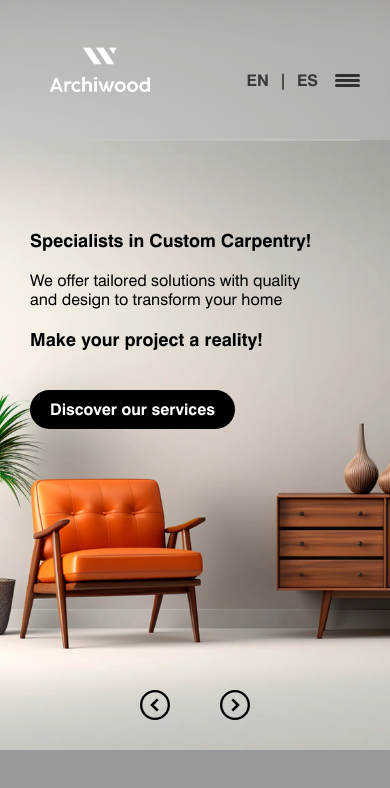
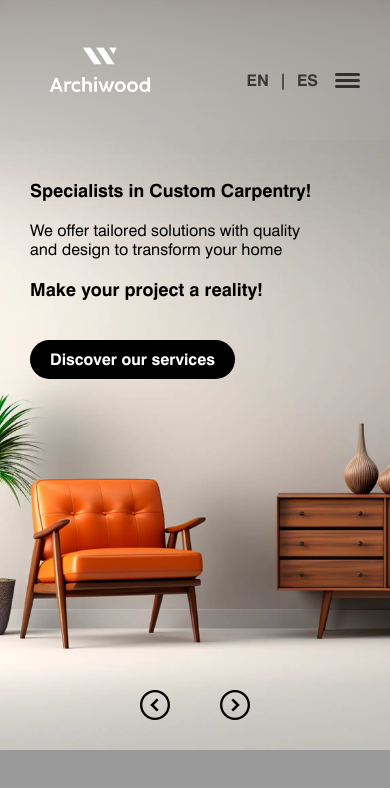
Before and after one commit to AndreinaArchi/archiwood, a React (Vite) app: page / in a window 390 px wide. Shown: the top 788 px of the page. Built offline with nearby package versions, Linux system fonts and the light colour scheme.

Commit message:
UPDATE STYLES

```diff
--- a/src/Views/Home/Home.css
+++ b/src/Views/Home/Home.css
@@ -17,7 +17,7 @@
 
 @media (max-width: 936px) {
   .carousel__content {
-    margin-top: 200px;
+    margin-top: 150px;
     padding: 0 70px;
   }
 }
--- a/src/assets/Style.css
+++ b/src/assets/Style.css
@@ -114,13 +114,13 @@ button:hover {
 .filter {
   -webkit-backdrop-filter: blur(10px);
   backdrop-filter: blur(5px);
-  background-color: #000000cc;
+  background-color: #d1d1d115;
 }
 
 .filter {
   -webkit-backdrop-filter: blur(10px);
-  backdrop-filter: blur(10px);
-  background-color: rgba(202, 202, 202, 0.411);
+  backdrop-filter: blur(20px);
+/*   background-color: rgba(202, 202, 202, 0.411); */
 }
 
 ::-webkit-scrollbar {
--- a/src/components/Locales/Locales.css
+++ b/src/components/Locales/Locales.css
@@ -19,13 +19,13 @@
 .locales__container-menu {
   position: relative;
   width: 25px;
-  height: 15px;
+  height: 25px;
   margin-left:7px;
   display: flex;
   justify-content: center;
   align-items: center;
   flex-direction: column;
-  gap: 2px;
+  gap: 3px;
   cursor: pointer;
 }
 
--- a/src/components/Nav/Nav.css
+++ b/src/components/Nav/Nav.css
@@ -40,7 +40,7 @@
   padding:2px 4px;
 }
 
-.nav__separate {
+/* .nav__separate {
   position: fixed;
   width:100%;
   height: 10px;
@@ -55,7 +55,7 @@
 .nav__separate hr {
   border: 1px solid rgba(199, 199, 199, 0.685);
   width:100%;
-}
+} */
 
 @media (max-width: 936px) {
   .nav__container {
@@ -72,12 +72,13 @@
     width:100%;
     height:100svh;
     z-index:100;
+    border-radius: 30px;
     padding: 30px;
     display: flex;
     justify-content: center;
     align-items: center;
-    transform: translateX(100%);
-    transition: all 0.1s ease-in-out;
+    transform: translateY(-100%);
+    transition: all 0.5s ease-in-out;
   }
 
   .nav__container-menu > ul{
@@ -89,7 +90,7 @@
   }
 
   .nav__container-menu.active {
-    transform: translateX(0px);
+    transform: translateY(0px);
   }
 }
 
--- a/src/components/Nav/Nav.jsx
+++ b/src/components/Nav/Nav.jsx
@@ -39,9 +39,9 @@ const Nav = () => {
           <Locales showMenu={showMenu} setShowMenu={setShowMenu} />
         </div>
       </nav>
-      <div className='nav__separate'>
+{/*       <div className='nav__separate'>
         <hr />
-      </div>
+      </div> */}
 
       <div
         className={`nav__container-menu ${
--- a/src/locales/es.json
+++ b/src/locales/es.json
@@ -10,7 +10,7 @@
     "title_1": "¡Especialistas en Carpintería personalizada!",
     "title_2": "¡Haz tu proyecto realidad!",
     "text_1": "Ofrecemos soluciones a medida con calidad",
-    "text_2": "y diseño para transformar tu hogar",
+    "text_2": "y diseño para transformar tu hoga.",
     "buttonText": "Descubre nuestros servicios"
   }
 }
```
